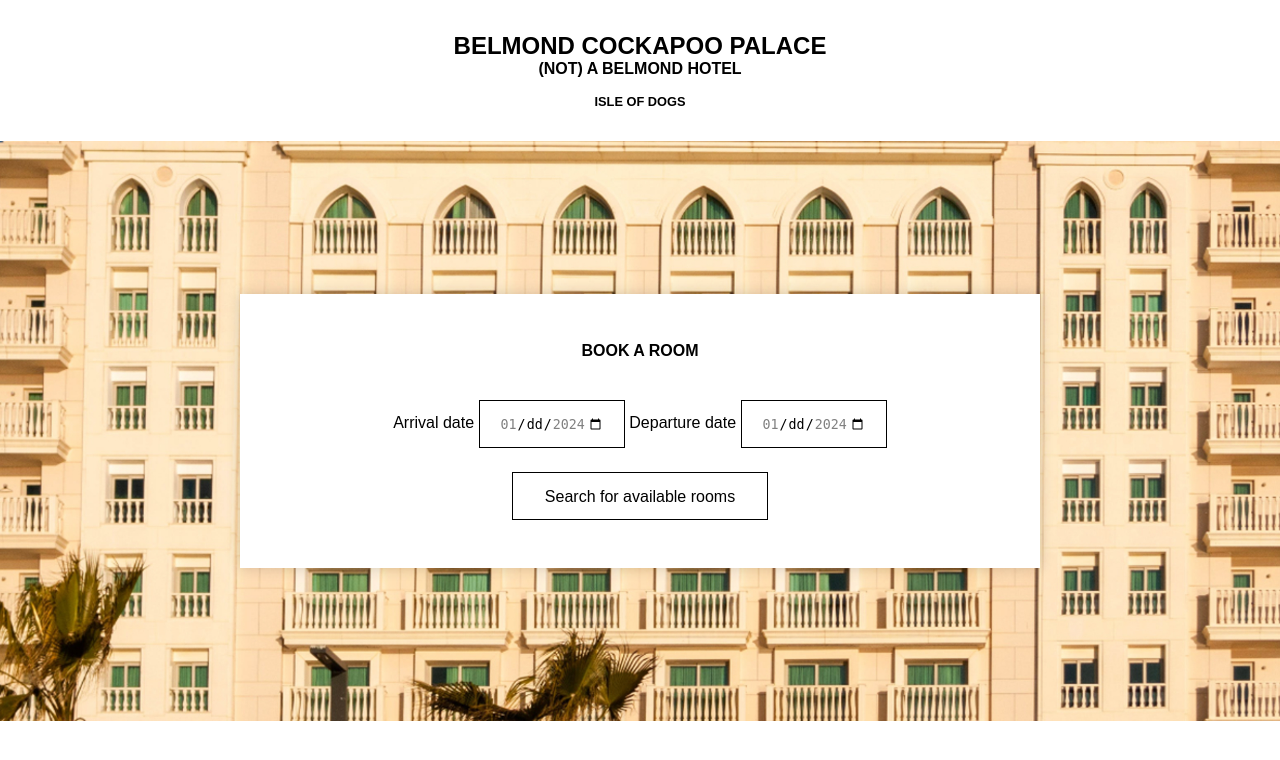
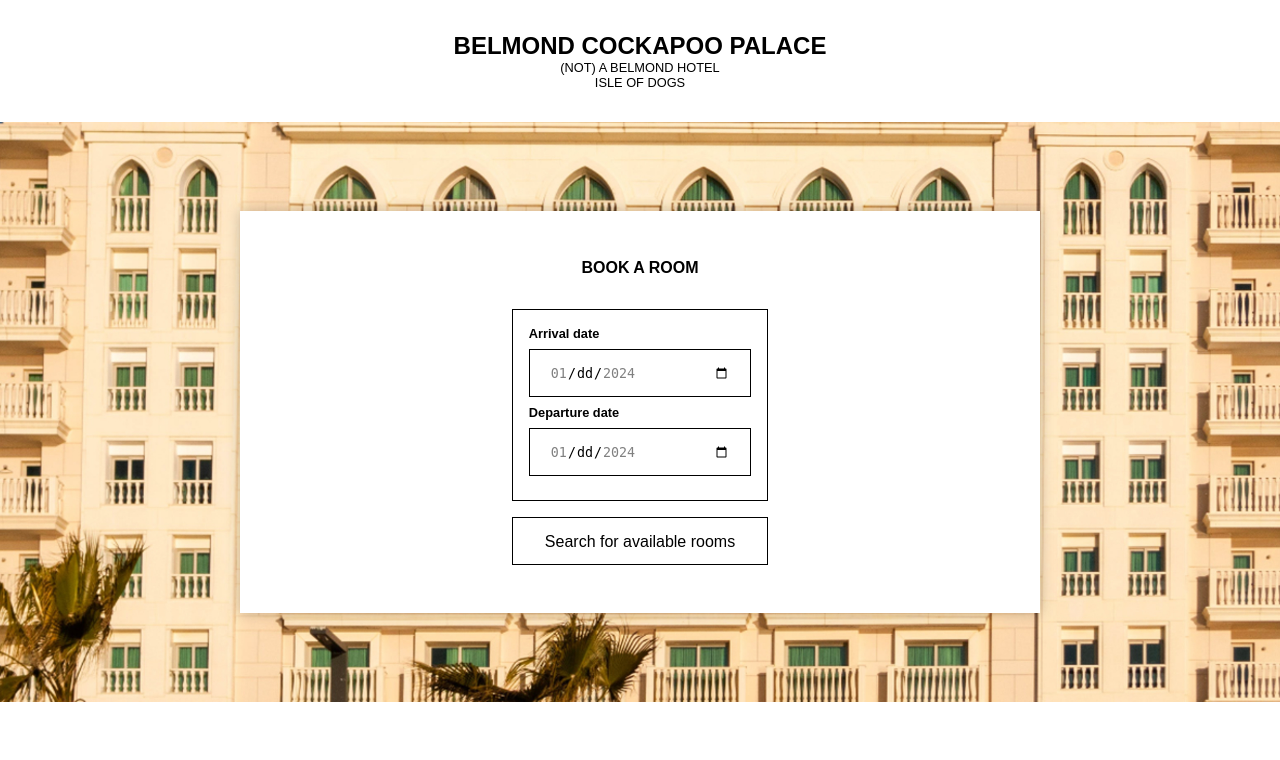
Before and after one commit to sirisayshello/isle-of-dogs, a PHP site: page / in a window 1280 px wide. Shown: the top 760 px of the page. Run offline with PHP 8.4, Linux system fonts and the light colour scheme; some web fonts are replaced.

Commit message:
Front end updates

```diff
--- a/index.php
+++ b/index.php
@@ -23,13 +23,12 @@ use benhall14\phpCalendar\Calendar as Calendar;
     <header class="header">
         <div class="title">
             <h1>BELMOND COCKAPOO PALACE</h1>
-            <h2>(NOT) A BELMOND HOTEL</h2>
-            <H3>ISLE OF DOGS</H3>
+            <h3>(NOT) A BELMOND HOTEL</h3>
+            <h3>ISLE OF DOGS</h3>
         </div>
     </header>
     <main>
         <section class="intro">
-            <div class="border"></div>
             <img src="images/facade.jpg" alt="facade of hotel building">
             <section class="booking-container">
                 <div>
@@ -37,10 +36,14 @@ use benhall14\phpCalendar\Calendar as Calendar;
                 </div>
 
                 <form class="booking-form" method="post" action="/rooms.php">
-                    <div>
-                        <label for="arrivalDate">Arrival date</label>
+                    <div class="booking-details">
+                        <label for="arrivalDate">
+                            <h3>Arrival date</h3>
+                        </label>
                         <input id="arrivalDate" type="date" min="2024-01-01" max="2024-01-31" name="arrivalDate" required />
-                        <label for="departureDate">Departure date</label>
+                        <label for="departureDate">
+                            <h3>Departure date</h3>
+                        </label>
                         <input id="departureDate" type="date" min="2024-01-01" max="2024-01-31" name="departureDate" required />
                     </div>
                     <div class="booking-button">
--- a/style.css
+++ b/style.css
@@ -3,7 +3,7 @@
     --accent-color-dark: #5f5c2b;
     --accent-color-terracotta: #d57751;
     --accent-color-yellow: #f4bb4f;
-    --shadow-color: rgba(0, 0, 0, 0.16);
+    --shadow-color: rgba(0, 0, 0, 0.22);
     --button-color: rgb(224 224 224);
     --text-color: #7f7f7f;
     --container-color: #f0f0ec;
@@ -38,6 +38,10 @@ main {
     padding: 2rem;
 }
 
+.header h3 {
+    font-weight: lighter;
+}
+
 .button {
     height: 3rem;
     background-color: white;
@@ -47,7 +51,12 @@ main {
     text-decoration: none;
     display: inline-block;
     font-size: 1rem;
+    font-family: var(--oswald);
     cursor: pointer;
+}
+
+.button:hover {
+    background-color: var(--container-color-2);
 }
 
 .title {
@@ -231,26 +266,25 @@ fieldset {
 
 .feature-check input:checked + .feature-card {
     box-shadow: 0 0 0.8rem 0 var(--shadow-color);
+    border: 1px solid;
 }
 
 .booked {
     opacity: 30%;
 }
 
-.booking-details {
-    width: 100%;
-    padding: 1rem;
-}
-
-.booking-info {
-}
-
 .guest-info {
     display: flex;
     flex-direction: column;
+    gap: 1rem;
 }
 
 .booking-details {
+    display: flex;
+    flex-direction: column;
+    border: 0.5px solid;
+    width: 100%;
+    padding: 1rem;
 }
 
 .booking-details p {
```
Also changed, not shown: other parts of style.css (+31 -5 lines), rooms.php (+24 -13 lines).
